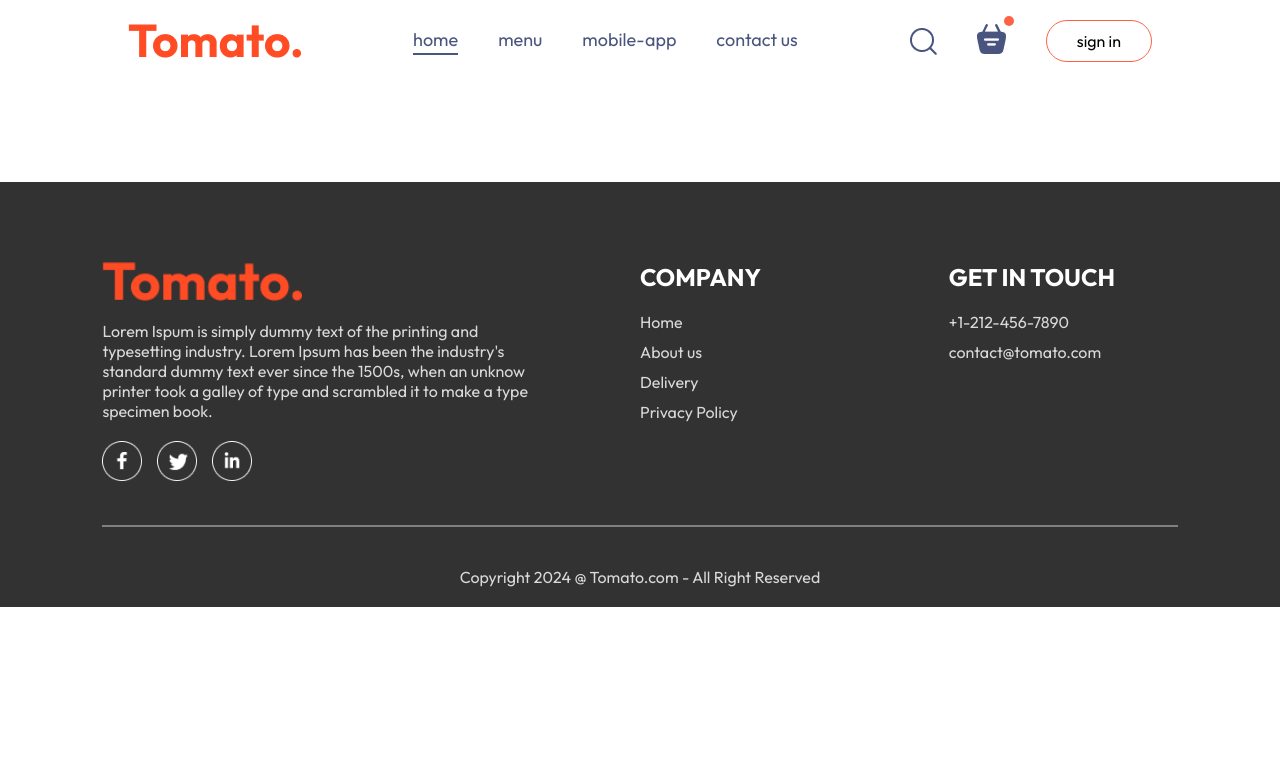
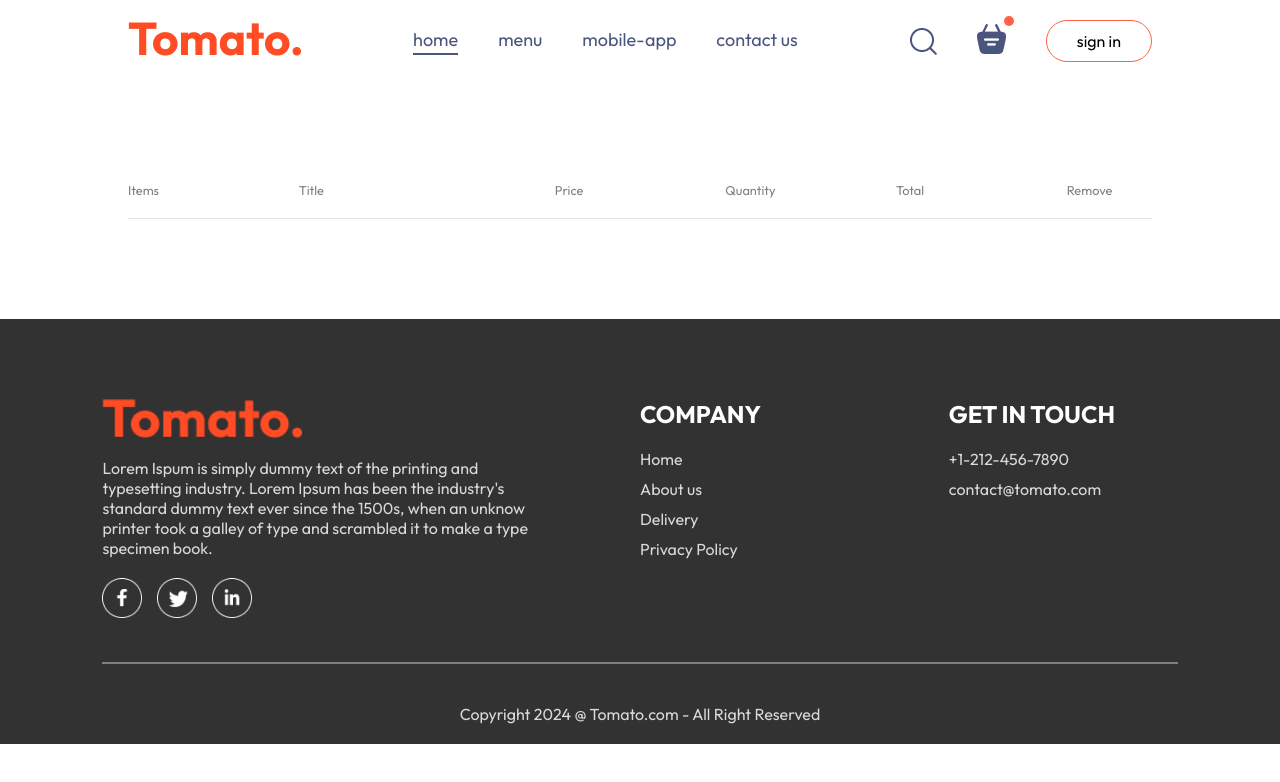
Before and after one commit to Sivakhon/Food-delivery-app, a React app: page /cart in a window 1280 px wide. Shown: the top 782 px of the page. Built offline with nearby package versions, Linux system fonts and the light colour scheme; the HTML template or start-up script is replaced by a standard one.

Commit message:
add Cart

```diff
--- a/src/components/Navbar/Navbar.jsx
+++ b/src/components/Navbar/Navbar.jsx
@@ -10,7 +10,7 @@
 
   return (
     <div className='navbar'>
-        <img src={assets.logo} alt="logo" />
+        <Link to='/'><img src={assets.logo} alt="logo" /></Link>
         <ul className="navbar-menu">
             <Link to='/' onClick={()=>setMenu("home")} className={menu==="home"?"active":""}>home</Link>
             <a href='#explore-menu' onClick={()=>setMenu("menu")} className={menu==="menu"?"active":""}>menu</a>
@@ -20,7 +20,7 @@
         <div className="navbar-right">
             <img src={assets.search_icon} alt="" />
             <div className="navbar-search-icon">
-                <img src={assets.basket_icon} alt="" />
+                <Link to='/cart'><img src={assets.basket_icon} alt="" /></Link>
                 <div className="dot"></div>
             </div>
             <button onClick={() => setShowLogin(true)}>sign in</button>
--- a/src/pages/Cart/Cart.css
+++ b/src/pages/Cart/Cart.css
@@ -0,0 +1,31 @@
+.cart{
+    margin-top: 100px;
+    /* min-height: 100vh; */
+}
+
+.cart-items-title{
+    display: grid;
+    grid-template-columns: 1fr 1.5fr 1fr 1fr 1fr 0.5fr;
+    align-items: center;
+    color: grey;
+    font-size: max(1vw,12px);
+}
+
+.cart-items-item{
+    margin: 10px 0px;
+    color: black;
+
+    img{
+        width: 50px;
+    }
+}
+
+.cart hr{
+    height: 1px;
+    background-color: #e2e2e2;
+    border: none;
+}
+
+.cross{
+    cursor: pointer;
+}
--- a/src/pages/Cart/Cart.jsx
+++ b/src/pages/Cart/Cart.jsx
@@ -1,13 +1,49 @@
 import React from 'react'
 import './Cart.css'
+import { StoreContext } from '../../context/StoreContext'
+import { useContext } from 'react'
 
 const Cart = () => {
+
+  const {cartItems,food_list,removeFromCart} = useContext(StoreContext);
+
   return (
-    <div>
+    <div className='cart'>
+      <div className="cart-items">
+        <div className="cart-items-title">
+          <p>Items</p>
+          <p>Title</p>
+          <p>Price</p>
+          <p>Quantity</p>
+          <p>Total</p>
+          <p>Remove</p>
+        </div>
+        <br />
+        <hr />
+        {food_list.map((item,index)=>{
+          if(cartItems[item.id]>0)
+          {
+            return (
+              <div>
 
+                <div className="cart-items-title cart-items-item">
+                  <img src={item.image} alt="" />
+                  <p>{item.name}</p>
+                  <p>{item.price}</p>
+                  <p>{cartItems[cartItems.id]}</p>
+                  <p>{item.price*cartItems[item.id]}</p>
+                  <p onClick={()=>removeFromCart(item.id)} className='cross'>x</p>
+                </div>
+              <hr />
+              </div>
+
+            )
+          }
+
+        })}
+      </div>
     </div>
   )
 }
-import './Cart.css'
 
 export default Cart
```
